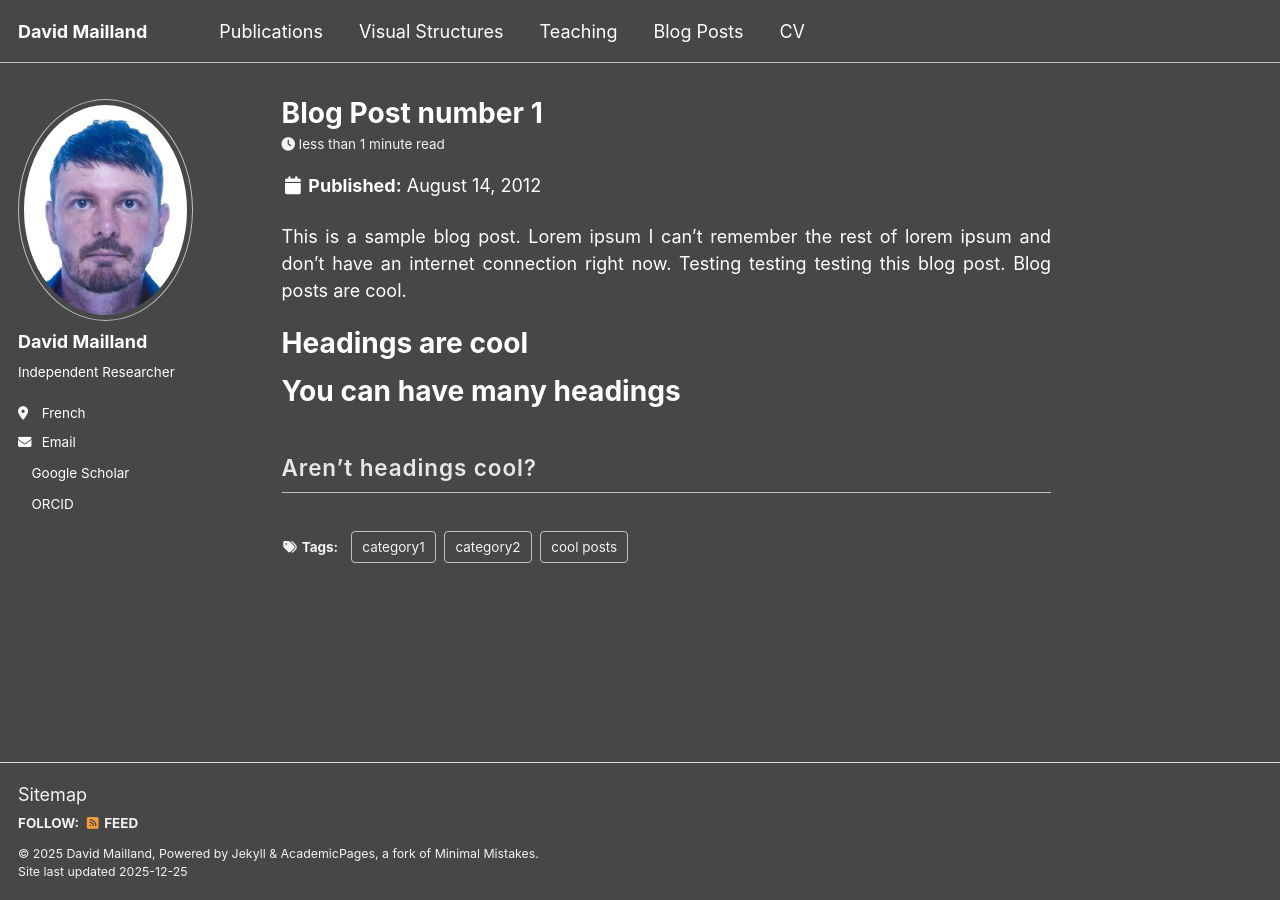
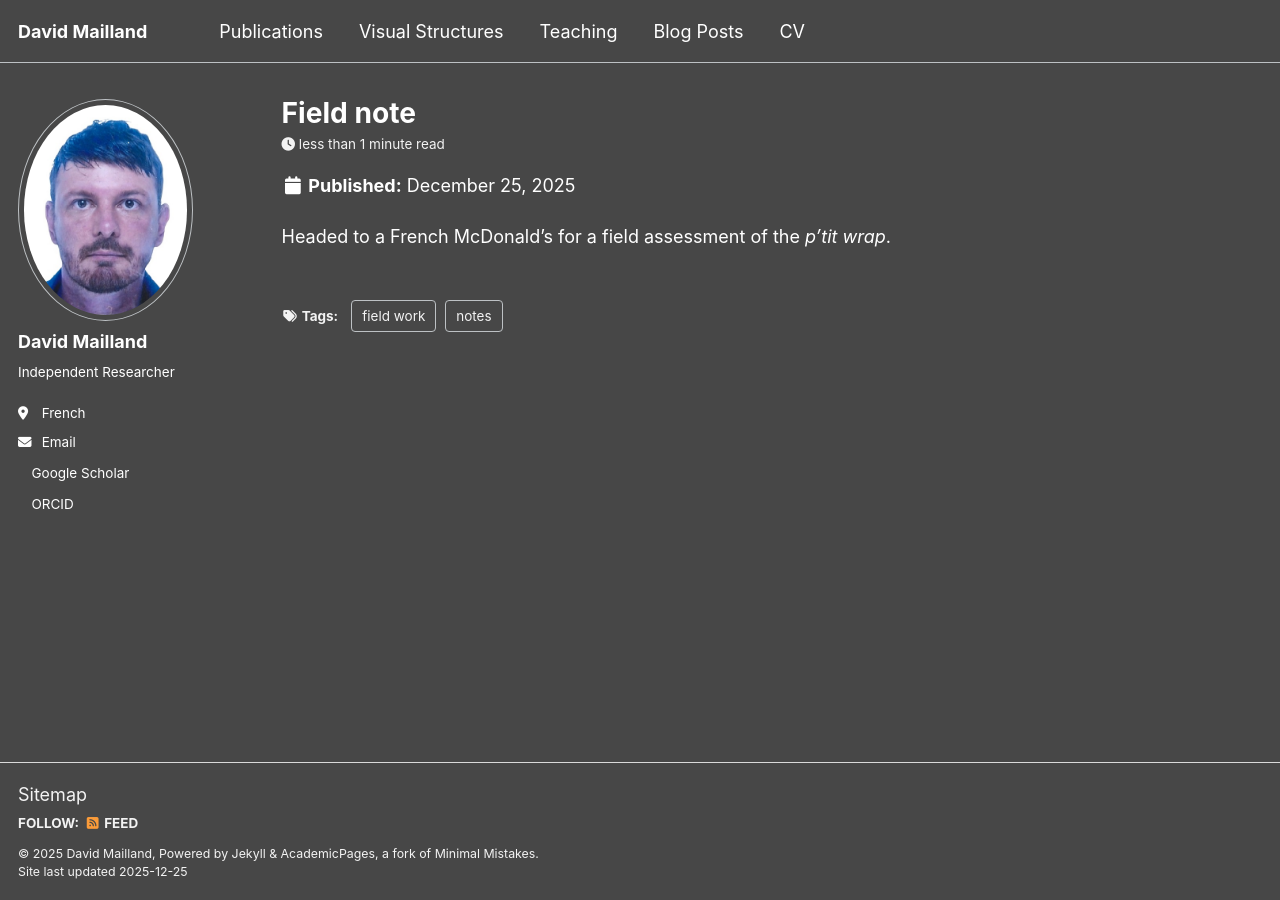
Before and after one commit to davidmailland/davidmailland.github.io, a Jekyll site: the page built from _posts/2012-08-14-blog-post-1.md, in a window 1280 px wide. Built offline with Jekyll 4.4.1, drawn with Linux system fonts in a browser that asks for light colours; some web fonts are replaced; a script bundle is joined from its source files by our own code; library files that are not in the unit come from our copies; a style sheet for code colours, icons or effects is not loaded.

Commit message:
Update 2012-08-14-blog-post-1.md

```diff
--- a/_posts/2012-08-14-blog-post-1.md
+++ b/_posts/2012-08-14-blog-post-1.md
@@ -1,20 +1,10 @@
 ---
-title: 'Blog Post number 1'
-date: 2012-08-14
-permalink: /posts/2012/08/blog-post-1/
+title: "Field note"
+date: 2025-12-25
+permalink: /blog/field-note/
 tags:
-  - cool posts
-  - category1
-  - category2
+  - notes
+  - field work
 ---
 
-This is a sample blog post. Lorem ipsum I can't remember the rest of lorem ipsum and don't have an internet connection right now. Testing testing testing this blog post. Blog posts are cool.
-
-Headings are cool
-======
-
-You can have many headings
-======
-
-Aren't headings cool?
-------
+Headed to a French McDonald’s for a field assessment of the *p’tit wrap*.
```
